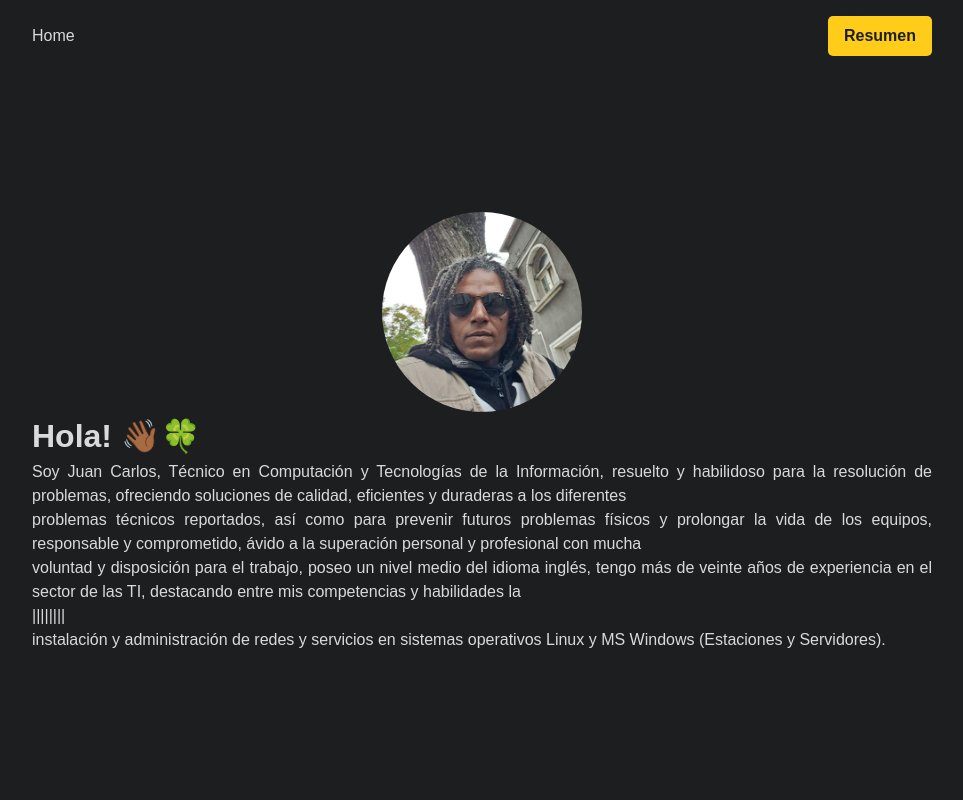
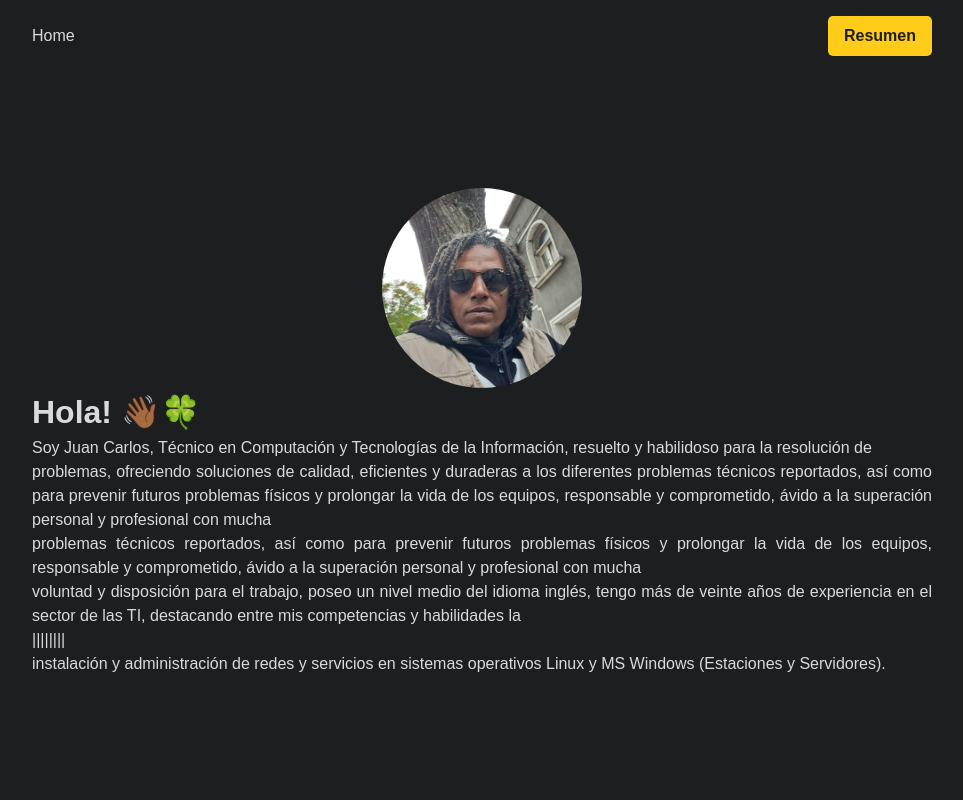
Before and after one commit to nichardito/profile, a React (Create React App) app: page / in a window 1280 px wide. Shown: the top 800 px of the page, without its empty margins (158-1121 px from the left). Built offline with nearby package versions, Linux system fonts and the light colour scheme.

Commit message:
Update body.jsx

```diff
--- a/src/assets/body.jsx
+++ b/src/assets/body.jsx
@@ -9,7 +9,11 @@ function body() {
         <h1> Hola! 👋🏾🍀</h1>
 
         <p align="justify">
-          Soy Juan Carlos, Técnico en Computación y Tecnologías de la Información, resuelto y habilidoso para la resolución de problemas, ofreciendo soluciones de calidad, eficientes y duraderas a los diferentes
+          Soy Juan Carlos, Técnico en Computación y Tecnologías de la Información, resuelto y habilidoso para la resolución de
+        </p>
+
+        <p align="justify">
+          problemas, ofreciendo soluciones de calidad, eficientes y duraderas a los diferentes problemas técnicos reportados, así como para prevenir futuros problemas físicos y prolongar la vida de los equipos, responsable y comprometido, ávido a la superación personal y profesional con mucha
         </p>
 
         <p align="justify">
```
